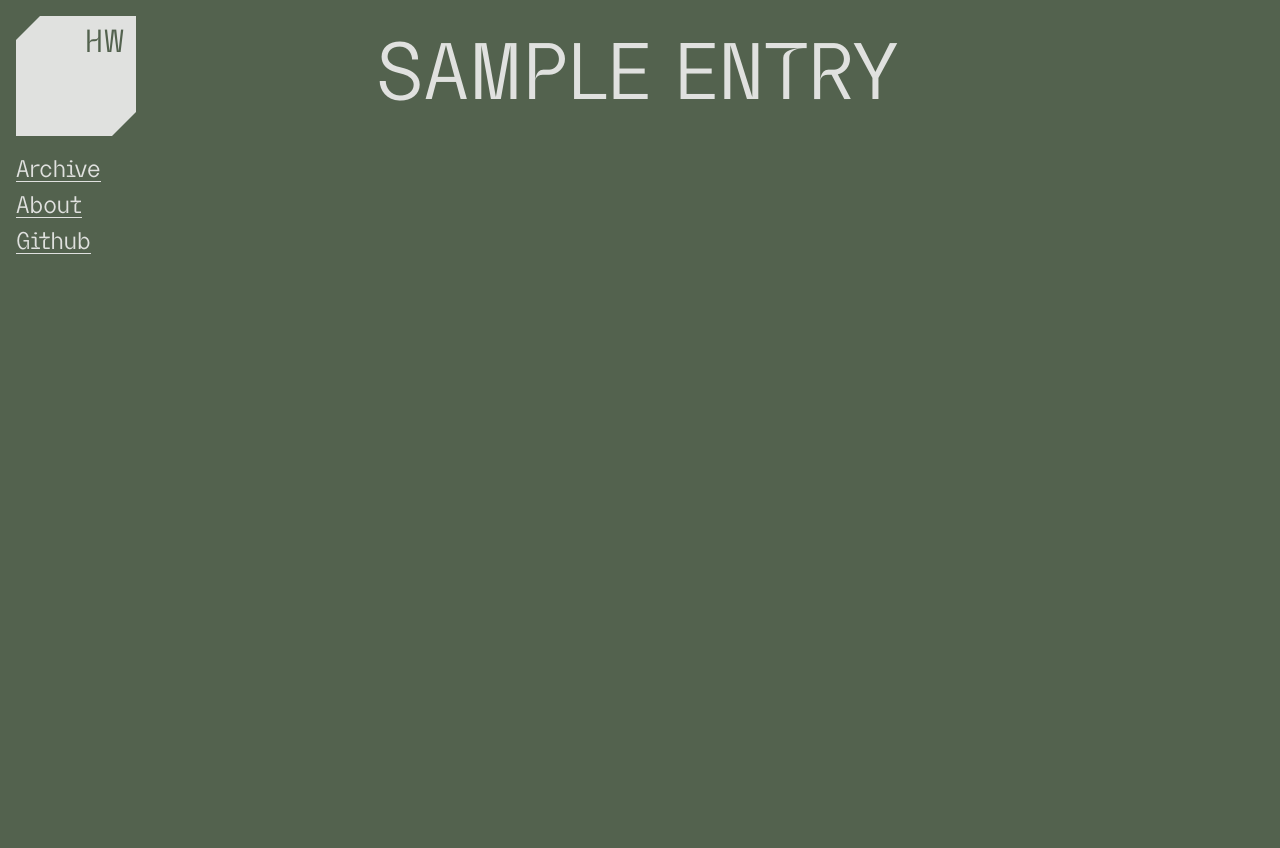
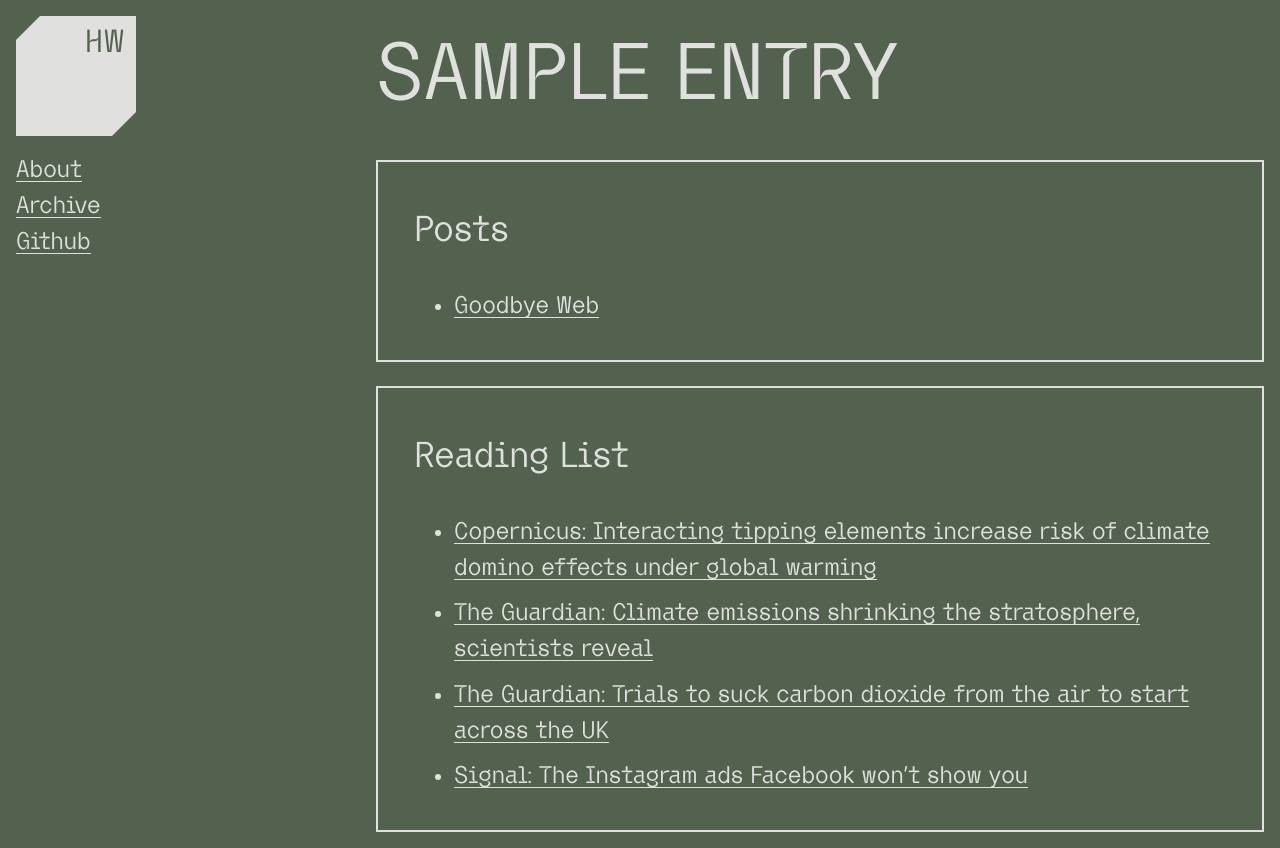
Before and after one commit to hannahwoodward/woodward.sh, a Python web app: template app/templates/archive.jinja in a window 1280 px wide. Before the commit the page ends 254 px from the top, so only its background shows below. Run offline with Jinja, Linux system fonts and the light colour scheme; the template is opened without the code that fills it: most values are stand-ins (such as "Sample title", 1, 10 or a date in 2020).

Commit message:
Add index/archive content and update styles

```diff
--- a/app/static/css/app.css
+++ b/app/static/css/app.css
@@ -62,10 +62,9 @@ a::after {
   border: 0;
   content: '↗';
   display: none;
-  left: 105%;
   font-size: 0.5em;
+  margin-left: 0.25em;
   position: absolute;
-  top: -0.5em;
   z-index: 1;
 }
 
@@ -113,9 +117,18 @@ h4 {
 }
 
 h1 {
-  margin-top: 0;
   font-size: var(--fs-xl);
-  margin-bottom: 1em;
+  margin: 0;
+}
+
+ul li {
+  margin-bottom: 0.4em;
+}
+
+.box {
+  border: 2px solid;
+  margin-top: 1.5rem;
+  padding: 0.5em 1.5em;
 }
 
 .cornered {
--- a/app/templates/_base.jinja
+++ b/app/templates/_base.jinja
@@ -1,6 +1,6 @@
 {% set nav_items = [
+  { 'route': 'index', 'title': 'About' },
   { 'route': 'archive', 'title': 'Archive' },
-  { 'route': 'index', 'title': 'About' },
   { 'url': 'https://github.com/hannahwoodward', 'title': 'Github' }
 ] %}
 
--- a/app/templates/archive.jinja
+++ b/app/templates/archive.jinja
@@ -1 +1,26 @@
 {% extends '_base.jinja' %}
+
+{% block content %}
+  <div class="box">
+    <h2>Posts</h2>
+    <ul>
+      <li>
+        <a href="{{ url_for('archive_entry', slug='goodbye-web') }}">Goodbye Web</a>
+      </li>
+    </ul>
+  </div>
+
+  <div class="box">
+    <h2>Reading List</h2>
+
+    <ul>
+      <li><a href="https://esd.copernicus.org/articles/12/601/2021/">Copernicus: Interacting tipping elements increase risk of climate domino effects under global warming</a></li>
+
+      <li><a href="https://www.theguardian.com/environment/2021/may/12/emissions-shrinking-the-stratosphere-scientists-find">The Guardian: Climate emissions shrinking the stratosphere, scientists reveal</a></li>
+
+      <li><a href="https://www.theguardian.com/environment/2021/may/24/trials-to-suck-carbon-dioxide-from-the-air-to-start-across-the-uk">The Guardian: Trials to suck carbon dioxide from the air to start across the UK</a></li>
+
+      <li><a href="https://signal.org/blog/the-instagram-ads-you-will-never-see/">Signal: The Instagram ads Facebook won't show you</a></li>
+    </ul>
+  </div>
+{% endblock %}
```
Also changed, not shown: other parts of app/static/css/app.css (+18 -24 lines), app/templates/index.jinja (+7 -0 lines).
